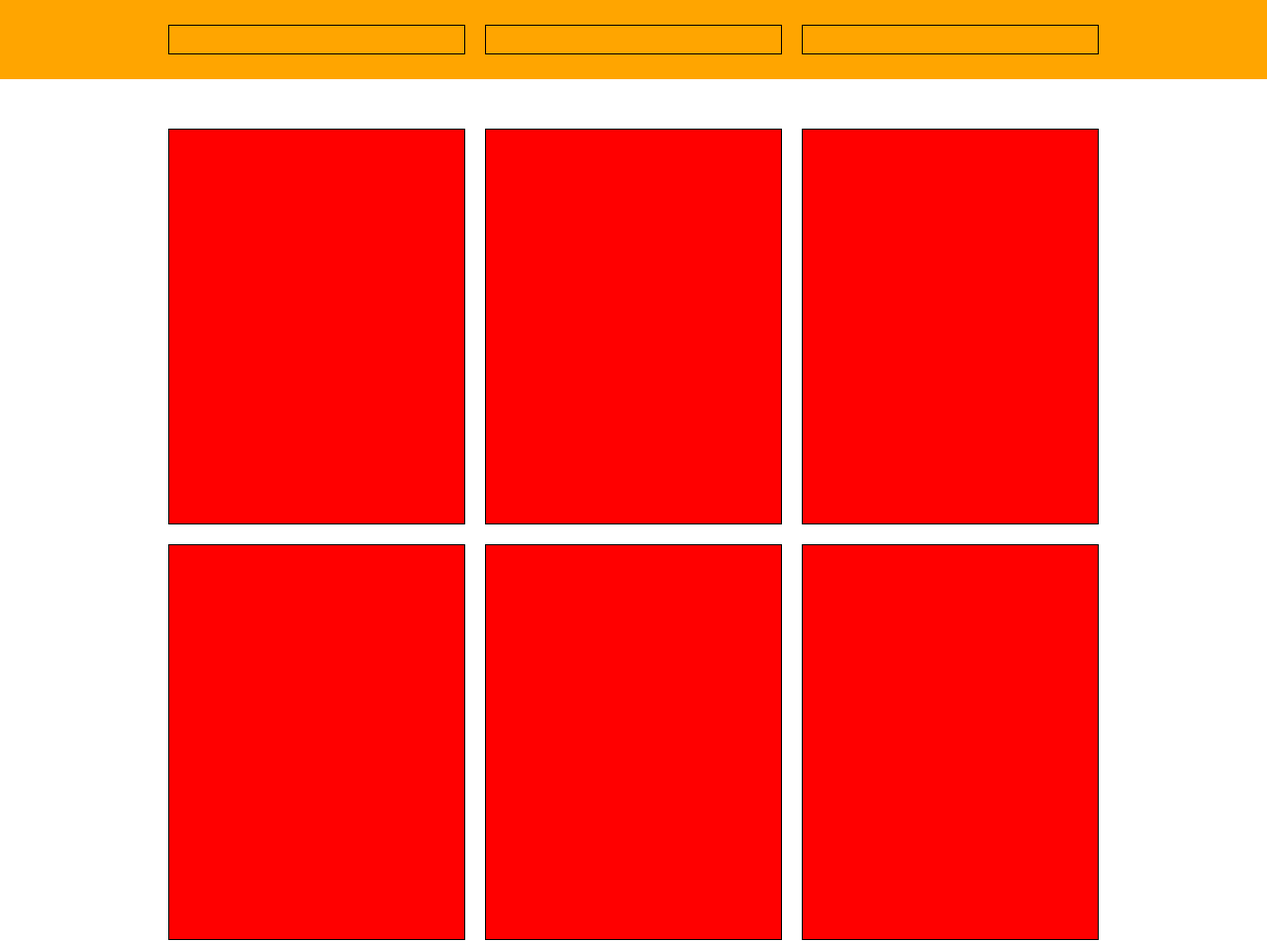
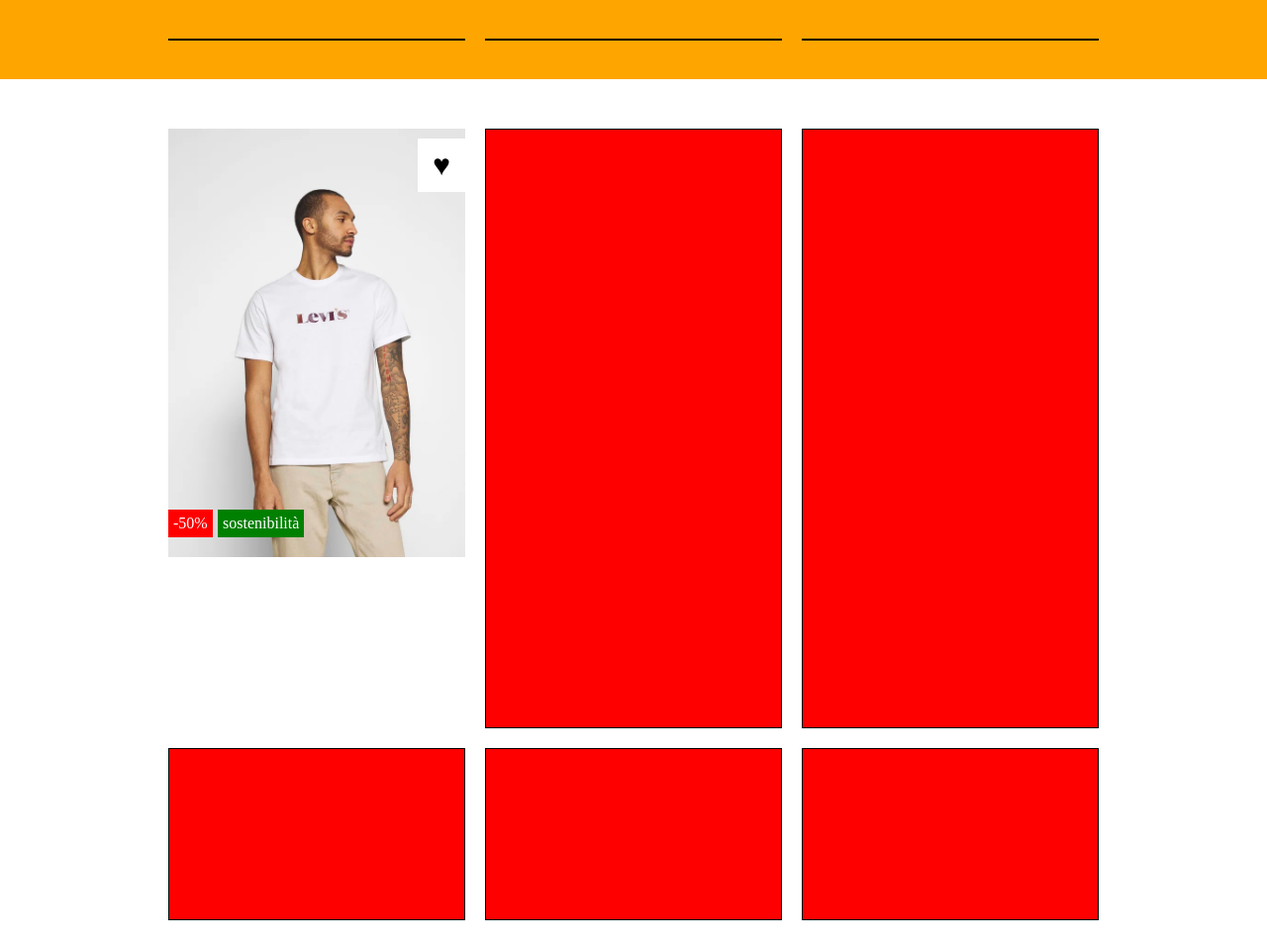
Before and after one commit to stappost/html-css-boolando, a plain HTML site: page index.html in a window 1280 px wide. Shown: the top 953 px of the page at 99% size. Drawn offline with Linux system fonts and the light colour scheme.

Commit message:
[UPGRADE] added first product without description

```diff
--- a/css/style.css
+++ b/css/style.css
@@ -9,11 +9,35 @@
 .bg_red{
     background-color: red;
 }
+.bg_green{
+    background-color: green;
+}
 .border{
     border: 1px solid black;
 }
+.text-white{
+    color: #fff;
+}
+.show{
+    display: block;
+}
+.hidden{
+    display: none;
+}
+.product:hover .show{
+    display: none;
+}
+.product:hover .hidden{
+    display: block;
+}
+.position-absolute{
+    position: absolute;
+}
+.padding-5{
+    padding: 5px;
+}
+
 /* container and row  */
-
 .row{
     display: flex;
     margin: 0 auto;
@@ -28,7 +52,7 @@
 
 .col-33{
     width: calc(100% / 3 - 20px);
-    height: 50%;
+
 }
 .justify-center{
     justify-content: center;
@@ -58,7 +82,27 @@ main .container{
     margin: 0 auto;
     height: 800px;
 }
-
+.product{
+    position: relative;
+}
+.product > img{
+    width: 100%;
+}
+.heart{
+    right: 0;
+    top: 10px;
+    background-color: white;
+    padding: 10px 15px;
+    font-size: 30px;
+}
+.discount{
+    left: 0;
+    bottom: 20px;
+}
+.sustainability{
+    left: 50px;
+    bottom: 20px;
+}
 /* FOOTER  */
 footer{
     background-color: black;
--- a/index.html
+++ b/index.html
@@ -36,7 +36,16 @@
             <!-- ROW  -->
             <div class="row gap justify-center">
                 <!-- COLUMNS  -->
-                <div class="col-33 bg_red border"></div>
+                <div class="col-33 ">
+                    <div class="product">
+                        <img src="./img/1.webp" alt="" class="show">
+                        <img src="./img/1b.webp" alt="" class="hidden">
+                        <div class="heart position-absolute">&hearts;</div>
+                        <div class="discount bg_red position-absolute text-white padding-5">-50%</div>
+                        <div class="sustainability position-absolute bg_green text-white padding-5">sostenibilità</div>
+                    </div>
+
+                </div>
                 <div class="col-33 bg_red border"></div>
                 <div class="col-33 bg_red border"></div>
                 <div class="col-33 bg_red border"></div>
```
